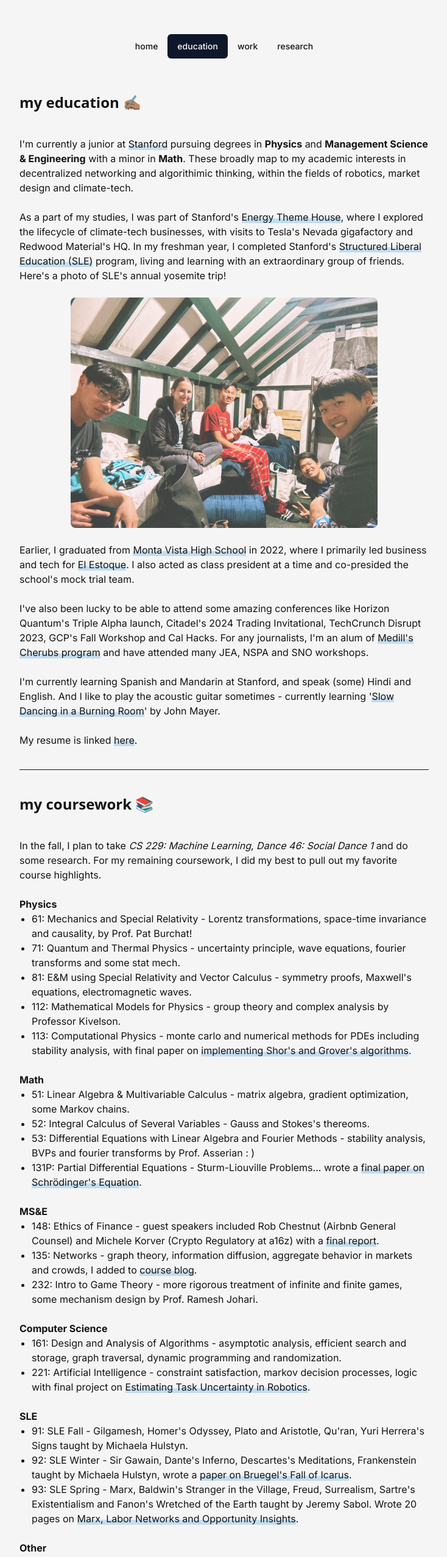
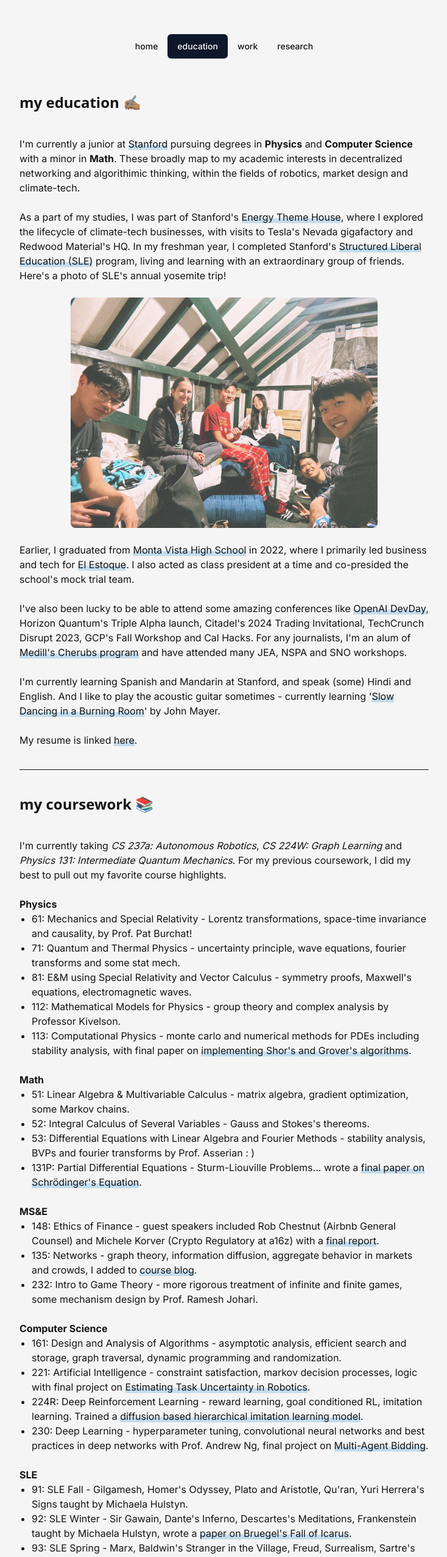
Before and after one commit to devin-gupta/devin-gupta.github.io, a Next.js app: page /edu in a window 1280 px wide. Shown: the top 2554 px of the page at 61% size, without its empty margins (272-1006 px from the left). Built offline with nearby package versions, Linux system fonts and the light colour scheme.

Commit message:
cleaning + updates

```diff
--- a/src/app/pages/edu.tsx
+++ b/src/app/pages/edu.tsx
@@ -2,7 +2,7 @@ export default function Edu() {
     return (
       <div>
         <h1 id='tagline' className='font-semibold text-2xl font-sans my-10'> my education ✍🏽 </h1>
-        <p id='bio' className='paragraph'> I'm currently a junior at <a href="https://www.stanford.edu/" target="_blank">Stanford</a> pursuing degrees in <b>Physics</b> and <b>Management Science & Engineering</b> with a minor in <b>Math</b>. These broadly map to my academic interests in decentralized networking and algorithimic thinking, within the fields of robotics, market design and climate-tech.
+        <p id='bio' className='paragraph'> I'm currently a junior at <a href="https://www.stanford.edu/" target="_blank">Stanford</a> pursuing degrees in <b>Physics</b> and <b>Computer Science</b> with a minor in <b>Math</b>. These broadly map to my academic interests in decentralized networking and algorithimic thinking, within the fields of robotics, market design and climate-tech.
         <br />
         </p>
         <p className='paragraph'>
@@ -17,7 +17,7 @@ export default function Edu() {
             <br />
             Earlier, I graduated from <a href="https://mvhs.fuhsd.org/" target="_blank">Monta Vista High School</a> in 2022, where I primarily led business and tech for <a href="https://elestoque.org/staff_name/devin-gupta/">El Estoque</a>. I also acted as class president at a time and co-presided the school's mock trial team.
             <br /><br />
-            I've also been lucky to be able to attend some amazing conferences like Horizon Quantum's Triple Alpha launch, Citadel's 2024 Trading Invitational, TechCrunch Disrupt 2023, GCP's Fall Workshop and Cal Hacks. For any journalists, I'm an alum of <a href="https://www.medill.northwestern.edu/journalism/high-school-programs/medill-cherubs.html" target="_blank">Medill's Cherubs program</a> and have attended many JEA, NSPA and SNO workshops.
+            I've also been lucky to be able to attend some amazing conferences like <a href='https://openai.com/devday/' target="_blank">OpenAI DevDay</a>, Horizon Quantum's Triple Alpha launch, Citadel's 2024 Trading Invitational, TechCrunch Disrupt 2023, GCP's Fall Workshop and Cal Hacks. For any journalists, I'm an alum of <a href="https://www.medill.northwestern.edu/journalism/high-school-programs/medill-cherubs.html" target="_blank">Medill's Cherubs program</a> and have attended many JEA, NSPA and SNO workshops.
             <br /><br />
             I'm currently learning Spanish and Mandarin at Stanford, and speak (some) Hindi and English. And I like to play the acoustic guitar sometimes - currently learning '<a href="https://tabs.ultimate-guitar.com/tab/john-mayer/slow-dancing-in-a-burning-room-tabs-449994" target="_blank">Slow Dancing in a Burning Room</a>' by John Mayer.
             <br /><br />
@@ -27,7 +27,7 @@ export default function Edu() {
         <hr className="my-3 border-0 h-px"/>
         <h1 id='tagline' className='font-semibold text-2xl font-sans my-10'> my coursework 📚 </h1>
         <p className="paragraph">
-            In the fall, I plan to take <i>CS 229: Machine Learning</i>, <i>Dance 46: Social Dance 1</i> and do some research. For my remaining coursework, I did my best to pull out my favorite course highlights.
+            I'm currently taking <i>CS 237a: Autonomous Robotics</i>, <i>CS 224W: Graph Learning</i> and <i>Physics 131: Intermediate Quantum Mechanics</i>. For my previous coursework, I did my best to pull out my favorite course highlights.
             <br /> <br />
         </p>
         <ul className="list-disc paragraph">
@@ -52,6 +52,8 @@ export default function Edu() {
             <b>Computer Science</b>
             <li className="ml-5 paragraph">161: Design and Analysis of Algorithms - asymptotic analysis, efficient search and storage, graph traversal, dynamic programming and randomization. </li>
             <li className="ml-5">221: Artificial Intelligence - constraint satisfaction, markov decision processes, logic with final project on <a href="https://docs.google.com/document/d/1NCAb6EXuRm02_nIx5v8mpftQBazq4Pc8EvEzMyRddys/edit?usp=sharing" target="_blank">Estimating Task Uncertainty in Robotics</a>. </li>
+            <li className="ml-5">224R: Deep Reinforcement Learning - reward learning, goal conditioned RL, imitation learning. Trained a <a href='https://github.com/devin-gupta/self-play' target="_blank">diffusion based hierarchical imitation learning model</a>. </li>
+            <li className="ml-5">230: Deep Learning - hyperparameter tuning, convolutional neural networks and best practices in deep networks with Prof. Andrew Ng, final project on <a href='https://github.com/devin-gupta/robopt' target="_blank">Multi-Agent Bidding</a>. </li>
             <br />
             <b>SLE</b>
             <li className="ml-5">91: SLE Fall - Gilgamesh, Homer's Odyssey, Plato and Aristotle, Qu'ran, Yuri Herrera's Signs taught by Michaela Hulstyn. </li>
--- a/src/app/pages/hero.tsx
+++ b/src/app/pages/hero.tsx
@@ -2,7 +2,7 @@ export default function Hero() {
     return (
       <div>
         <h1 id='tagline' className='font-semibold text-2xl font-sans my-10'> hey! i'm devin 🙋🏽‍♂️ </h1>
-        <p id='bio' className='paragraph'> I'm an undergrad at <a href='https://www.stanford.edu' target="_blank">Stanford University</a> where I'm studying physics and computer science. But I'm also fascinated by social mobility economics, carbon pricing, human-powered flight and journalism tech.</p>
+        <p id='bio' className='paragraph'> I'm an undergrad at <a href='https://www.stanford.edu' target="_blank">Stanford University</a> where I'm studying physics and computer science. But I'm also fascinated by social mobility economics, generalized robotics and journalism tech.</p>
 
         <div id='imgallery' className='my-5'>
           <div className="flex flex-wrap md:-m-2">
--- a/src/app/pages/research.tsx
+++ b/src/app/pages/research.tsx
@@ -4,6 +4,8 @@ export default function Research() {
         <h1 id='tagline' className='font-semibold text-2xl font-sans my-10'> my research 🥼 </h1>
         <p id='bio' className='paragraph'>
           I'm currently learning about multi-agent interaction within robotics. Specifically, how does machine learning allow us to learn from mistakes and achieve broader task generalization? <br /> <br />
+          {/* physics nanoparticle classication model */}
+          {/* nv diamond centers */}
             {/* SAIL */}
             <b><a href="https://ai.stanford.edu/" target="_blank">Stanford Artificial Intelligence Labratory</a></b> @ Stanford<br />
             (Oct 2023 - Feb 2024): Developing robust imitation learning with mode switching to prevent compounding distributional shifts in evaluation, focusing on human-robot interaction based learning within Prof. Dorsa Sadigh’s lab <a href="https://iliad.stanford.edu/" target="_blank">ILIAD</a>, under PhD Joey Hejna. &emsp; <br />
@@ -23,7 +25,7 @@ export default function Research() {
             <b><a href="https://cyber.fsi.stanford.edu/io" target="_blank">Internet Observatory</a></b> @ Stanford<br />
             (Summer 2022): Conducted quantitative and qualitative coding of foreign news headlines to determine institutional causality (the involvement of authoritarian regimes like the PRC)
             under <a href="https://knight-hennessy.stanford.edu/people/matt-debutts" target="_blank">PhD Matt Debutts</a> and <a href="https://politicalscience.stanford.edu/people/jennifer-pan" target="_blank">Prof. Jennifer Pan</a>.&emsp; <br />
-            [ <em><a href="https://docs.google.com/presentation/d/1XvxRmGF95KTKnOJkRa8Zj-Un9t7EcFRpgz0aEb838_M/edit?usp=sharing" target="_blank">slides</a></em> ]
+            [ <em><a href="https://jenpan.com/jen_pan/foreigncorr.pdf" target="_blank">paper</a></em> , <em><a href="https://docs.google.com/presentation/d/1XvxRmGF95KTKnOJkRa8Zj-Un9t7EcFRpgz0aEb838_M/edit?usp=sharing" target="_blank">slides</a></em> ]
                 <br /> <br />
             {/* Internet Observatory */}
             <b><a href="https://www.bloom.li/advocacy/research/bayareanewscollective" target="_blank">Bay Area News Collective</a></b> @ Code for San Jose<br />
--- a/src/app/pages/work.tsx
+++ b/src/app/pages/work.tsx
@@ -10,10 +10,10 @@ export default function Work() {
         <p id='bio' className='paragraph'>
             <br />
             <b>Intern, AI Research</b> @ <a href="https://distyl.ai/" target="_blank">Distyl AI</a><br />
-            (Summer 2025): Researched building LLM-based 'systems' and browser agents for Series-B AI consultancy as research hire #7 at <a href='https://www.bizjournals.com/sanfrancisco/news/2025/09/26/dystal-ai-unicorn-headquarters-55-hawthorne.html?ana=giftarticle&utm_campaign=giftarticle&csrc=6452&gift_article_id=47849' target="_blank">~100m in F50 revenue</a>.
+            (Summer 2025): Researched and built LLM-based 'systems' and browser agents for Series-B AI consultancy as research hire #7 at <a href='https://www.bizjournals.com/sanfrancisco/news/2025/09/26/dystal-ai-unicorn-headquarters-55-hawthorne.html?ana=giftarticle&utm_campaign=giftarticle&csrc=6452&gift_article_id=47849' target="_blank">~100m in F50 revenue</a>.
         </p>
         <ul className="list-disc paragraph"> <br />
-            <li className="ml-5"><i>Automated Value Discovery 'Button':</i> built LLM-driven research system that autonomously generated $100 M-scale strategic ideas for Fortune 50 clients. Integrated Exa and SerpAPI search with iterative reasoning and prompt-augmentation loops; used in three enterprise demos and contributed to an internal product that later landed a client contract. </li>
+            <li className="ml-5"><i>Automated Value Discovery 'Button':</i> co-developed LLM-driven research system that autonomously generated $100 M-scale strategic ideas for Fortune 50 clients. Integrated Exa and SerpAPI search with iterative reasoning and prompt-augmentation loops; used in three enterprise demos and later advanced a client contract. </li>
             <li className="ml-5"><i>Browser Agents:</i> led development of hierarchical-planning technique for Distyl’s internal browser model, improving task-completion on the WebArena benchmark by ~20% (shopping-admin environment), via GPT-5 reasoning and browserbase cloud execution.</li>
             <br />
         </ul>
```
